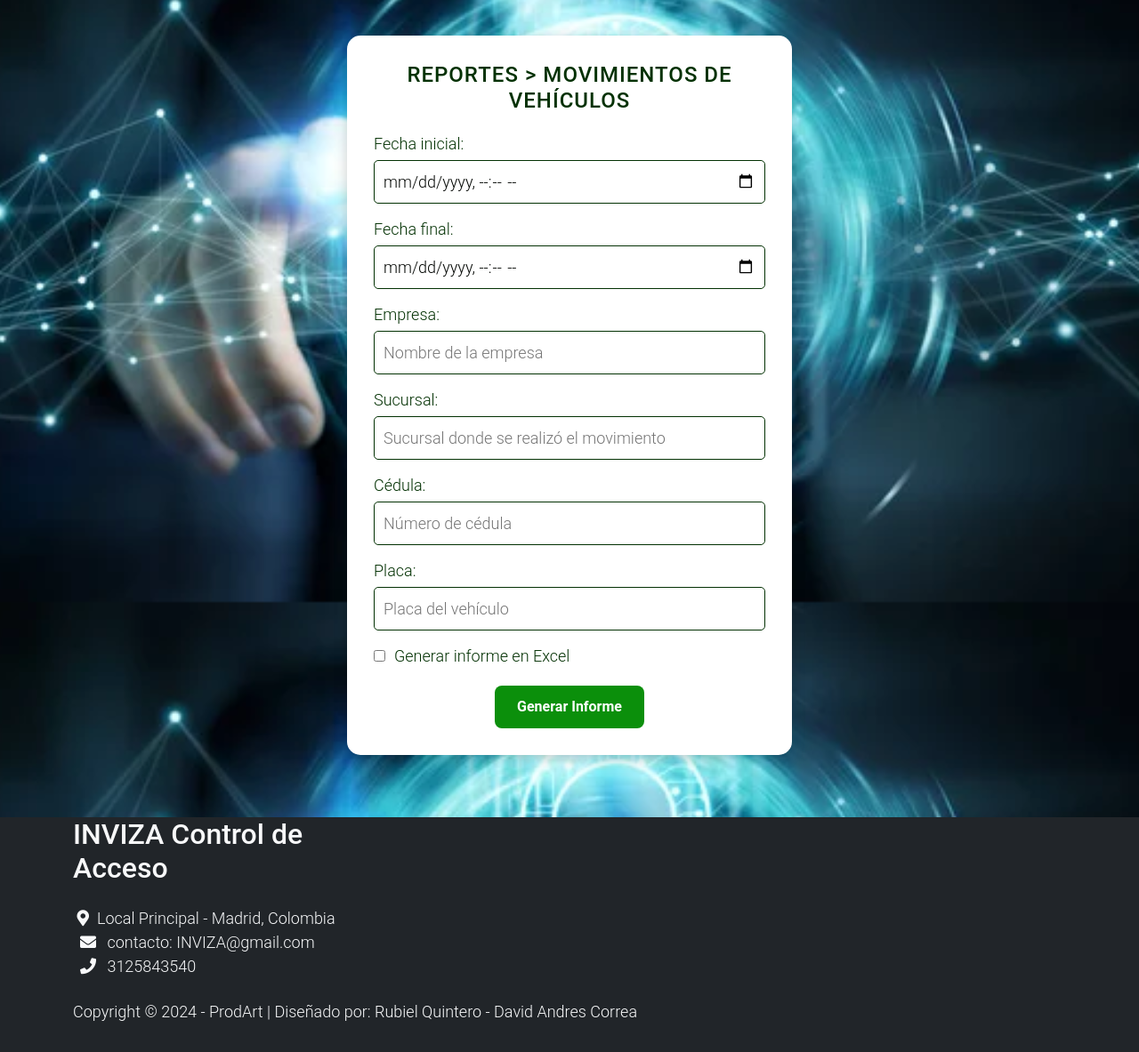
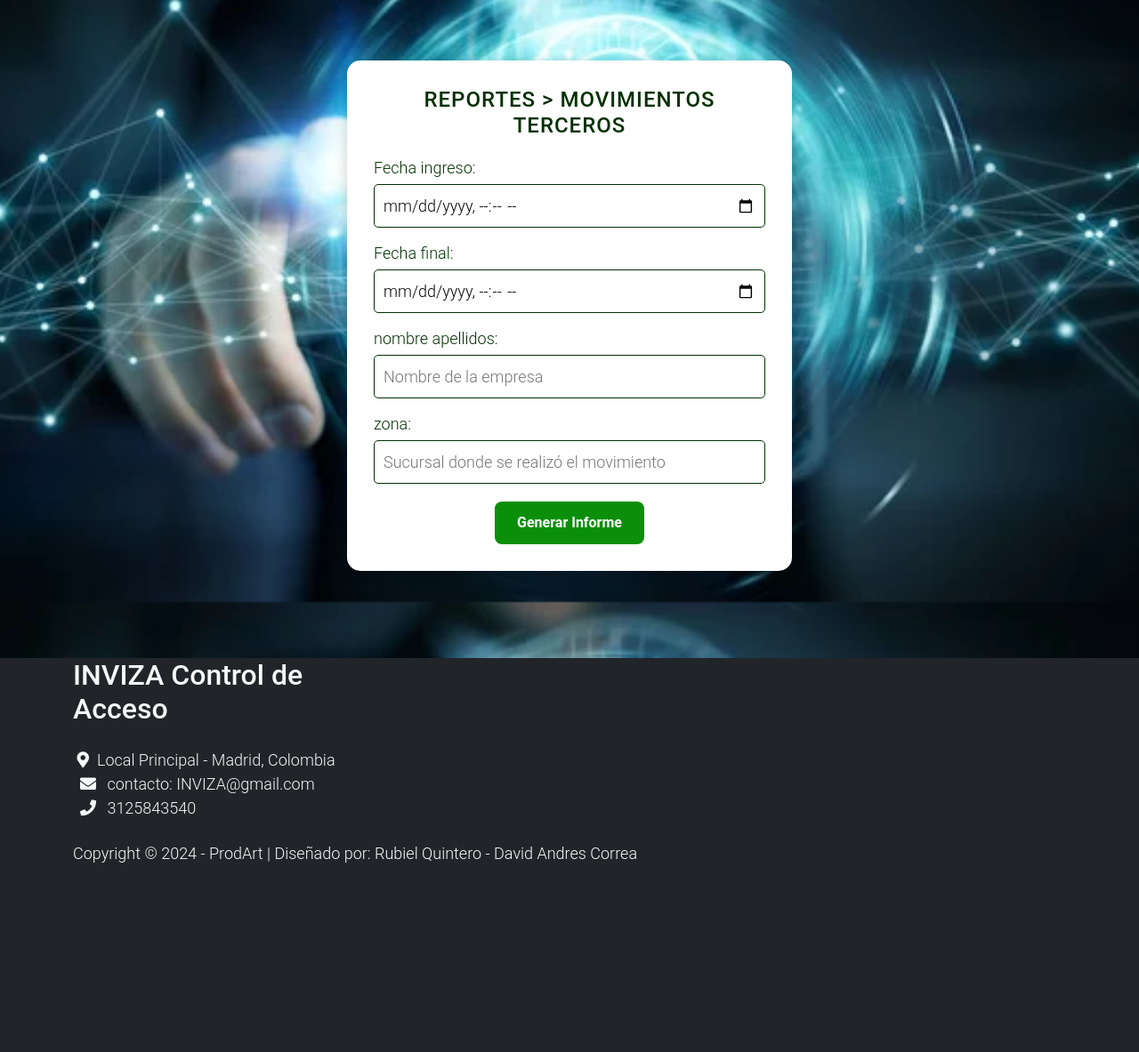
Before and after one commit to Rubiel0222/INVIZA-control-de-acceso-, a PHP site: page /inviza/reportes-movimientos-terceros.html in a window 1280 px wide. Shown: the part 123-1306 px from the top of the page at 89% size. After the commit the page ends 1093 px from the top, so only its background shows below. Run offline with PHP 8.4, Linux system fonts and the light colour scheme.

Commit message:
Actualización de informes y corrección de reportes

```diff
--- a/CSS/styles_reportes_movimientos_vehiculos.css
+++ b/CSS/styles_reportes_movimientos_vehiculos.css
@@ -80,6 +80,7 @@ body {
     margin-bottom: 20px;
     text-transform: uppercase;
     letter-spacing: 1px;
+
 }
 
 /* Formulario */
@@ -90,6 +91,7 @@ body {
     box-shadow: 0 4px 15px rgba(0, 0, 0, 0.2); /* Sombra sutil */
     max-width: 500px;
     width: 100%;
+
 }
 
 .form-group {
--- a/reportes-movimientos-terceros.html
+++ b/reportes-movimientos-terceros.html
@@ -64,12 +64,12 @@
     <!-- Sección principal -->
     <div class="main">
         <div class="form-container">
-            <h2>Reportes > Movimientos de Vehículos</h2>
+            <h2>Reportes > Movimientos terceros</h2>
 
             <!-- Formulario de ingreso de datos -->
             <form id="form-informe" method="POST" action="#" data-json="false">
                 <div class="form-group">
-                    <label for="fecha-inicial">Fecha inicial:</label>
+                    <label for="fecha_ingreso">Fecha ingreso:</label>
                     <input type="datetime-local" id="fecha-inicial" name="fecha-inicial" required>
                 </div>
 
@@ -79,30 +79,16 @@
                 </div>
 
                 <div class="form-group">
-                    <label for="empresa">Empresa:</label>
+                    <label for="nombre_apellidos">nombre apellidos:</label>
                     <input type="text" id="empresa" name="empresa" placeholder="Nombre de la empresa">
                 </div>
 
                 <div class="form-group">
-                    <label for="sucursal">Sucursal:</label>
+                    <label for="id_zona">zona:</label>
                     <input type="text" id="sucursal" name="sucursal" placeholder="Sucursal donde se realizó el movimiento">
                 </div>
 
-                <div class="form-group">
-                    <label for="cedula">Cédula:</label>
-                    <input type="text" id="cedula" name="cedula" placeholder="Número de cédula">
-                </div>
 
-                <div class="form-group">
-                    <label for="placa">Placa:</label>
-                    <input type="text" id="placa" name="placa" placeholder="Placa del vehículo">
-                </div>
-
-                <!-- Checkbox para generar informe en Excel -->
-                <div class="checkbox-group">
-                    <input type="checkbox" id="excel" name="excel">
-                    <label for="excel">Generar informe en Excel</label>
-                </div>
 
                 <!-- Botones -->
                 <div class="button-group">
```
Also changed, not shown: procesar-informes.php (+16 -16 lines), reportes movimientos de vehiculos.html (+0 -17 lines), reportes movimientos funcionarios.html (+2 -12 lines), 2 other files.
